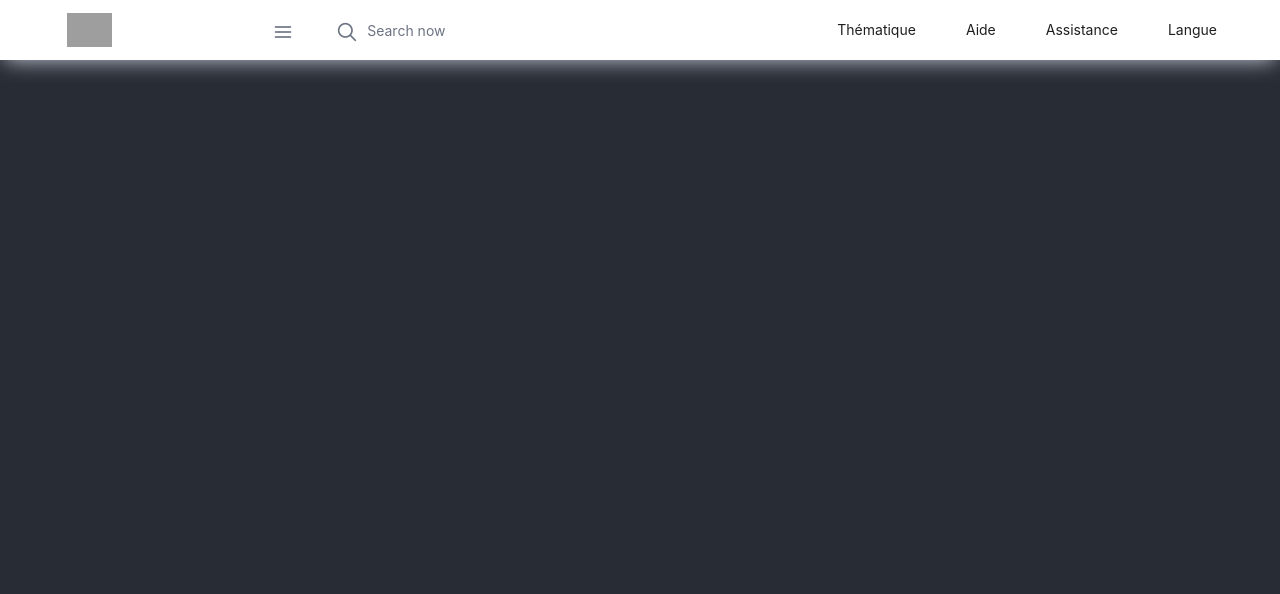
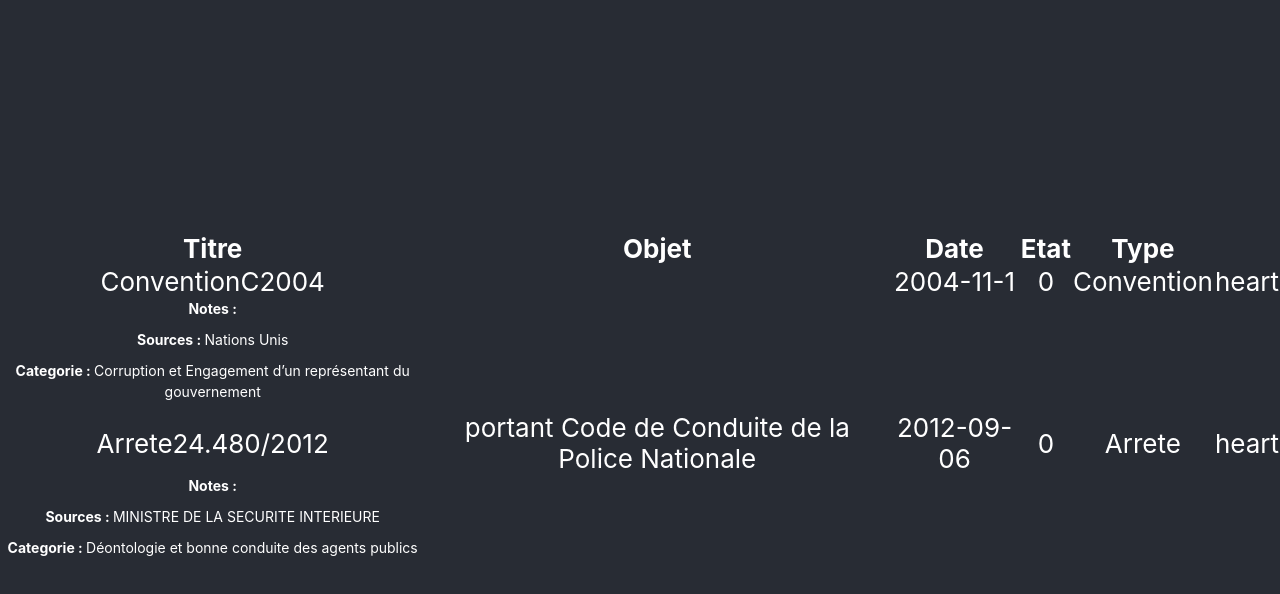
Before and after one commit to Heriniavo-Tiany/Legal-Literacy, a React (Create React App) app: page /textesJuridiques in a window 1280 px wide. Shown: the top 594 px of the page. Built offline with nearby package versions, Linux system fonts and the light colour scheme; grey boxes are pictures that could not be loaded.

Commit message:
textesJuridiques

```diff
--- a/src/App.js
+++ b/src/App.js
@@ -1,13 +1,87 @@
 import './App.css';
 import Navbar from "./components/Navbar";
+import TexteJuridique from './components/TexteJuridique';
+import TextesJuridiques from './components/TextesJuridiques';
+
+const texte = {
+  "id": "1",
+  "date": "2004-11-1",
+  "type": {
+    "id": "14",
+    "name": "Convention"
+  },
+  "number": "C2004",
+  "subject": "",
+  "state": 0,
+  "notes": "",
+  "sources": "Nations Unis",
+  "contentMG": { "raw": "htmlMG" },
+  "contentFR": { "raw": "htmlFR" },
+  "category": {
+    "id": "1",
+    "name": "Corruption et Engagement d’un représentant du gouvernement",
+    "description": "",
+    "icon": "",
+    "common": false
+  }
+};
+
+const textes = [
+
+  {
+    "id": "1",
+    "date": "2004-11-1",
+    "type": {
+      "id": "14",
+      "name": "Convention"
+    },
+    "number": "C2004",
+    "subject": "",
+    "state": 0,
+    "notes": "",
+    "sources": "Nations Unis",
+    "contentMG": { "raw": "htmlMG" },
+    "contentFR": { "raw": "htmlFR" },
+    "category": {
+      "id": "1",
+      "name": "Corruption et Engagement d’un représentant du gouvernement",
+      "description": "",
+      "icon": "",
+      "common": false
+    }
+  },
+  {
+    "id": "2",
+    "date": "2012-09-06",
+    "type": {
+      "id": "14",
+      "name": "Arrete"
+    },
+    "number": "24.480/2012",
+    "subject": "portant Code de Conduite de la Police Nationale",
+    "state": 0,
+    "notes": "",
+    "sources": "MINISTRE DE LA SECURITE INTERIEURE",
+    "contentMG": { "raw": "html MG" },
+    "contentFR": { "raw": "htmlFR" },
+    "category": {
+      "id": "2",
+      "name": "Déontologie et bonne conduite des agents publics",
+      "description": "",
+      "icon": "",
+      "common": false
+    }
+  }
+
+];
 
 function App() {
   return (
     <div className="App">
       <header className="App-header">
-        <Navbar/>
 
 
+        <TextesJuridiques textes={textes} />
 
       </header>
     </div>
--- /dev/null
+++ b/src/components/TexteJuridique.js
@@ -0,0 +1,21 @@
+import React, { Component } from "react";
+
+function TexteJuridique(props) {
+    return (
+        <tbody>
+            <tr>
+                <td>{props.texte.type.name + props.texte.number}</td>
+                <td>{props.texte.subject}</td>
+                <td>{props.texte.date}</td>
+                <td>{props.texte.state}</td>
+                <td>{props.texte.type.name}</td>
+                <td><a>heart</a></td>
+            </tr>
+            <tr colspan='5'><td><p><b>Notes : </b>{props.texte.notes}</p></td></tr>
+            <tr colspan='5'><td><p><b>Sources : </b>{props.texte.sources}</p></td></tr>
+            <tr colspan='5'><td><p><b>Categorie : </b>{props.texte.category.name}</p></td></tr>
+        </tbody>
+    )
+};
+
+export default TexteJuridique;
--- /dev/null
+++ b/src/components/TextesJuridiques.js
@@ -0,0 +1,30 @@
+import React, { Component } from "react";
+import TexteJuridique from "./TexteJuridique";
+
+function TextesJuridiques(props) {
+    let result = [];
+
+    props.textes.forEach(texte => {
+        result.push(<TexteJuridique texte={texte} />)
+    });
+
+    return (
+        <div>
+            <table>
+                <thead>
+                    <tr>
+                        <th>Titre</th>
+                        <th>Objet</th>
+                        <th>Date</th>
+                        <th>Etat</th>
+                        <th>Type</th>
+                        <th></th>
+                    </tr>
+                </thead>
+                {result}
+            </table>
+        </div>
+    )
+};
+
+export default TextesJuridiques;
```
